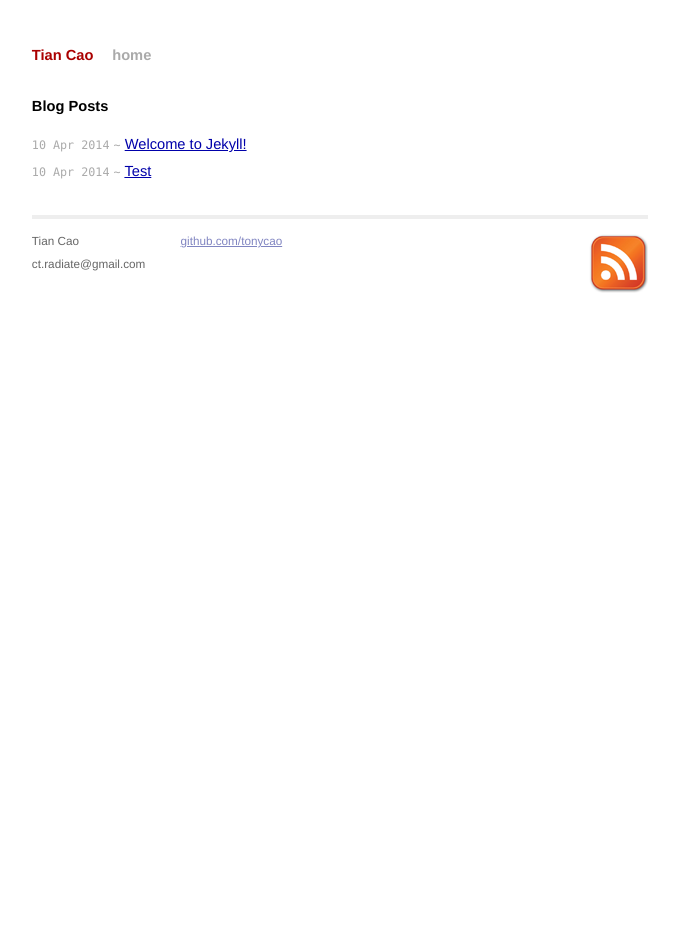
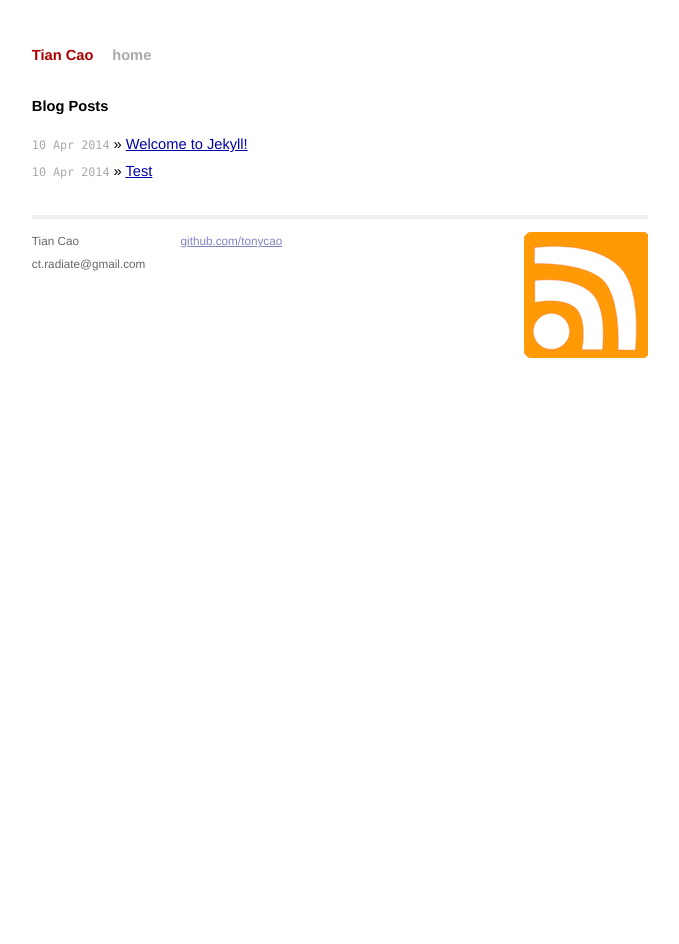
Before and after one commit to tonycao/tonycao.github.io, a Jekyll site: the page built from index.html, in a window 1280 px wide. Shown: the whole page, without its empty margins (300-979 px from the left). Built offline with Jekyll 4.4.1, drawn with Linux system fonts in a browser that asks for light colours; Markdown is read by kramdown in place of the engine named in the settings.

Commit message:
modified rss icon

```diff
--- a/index.html
+++ b/index.html
@@ -7,7 +7,7 @@
 	<h1>Blog Posts</h1>
 	<ul class="posts">
 		{% for post in site.posts %}
-		<li><span>{{ post.date | date_to_string }}</span> <span class="seperator">~</span> <a href="{{ post.url }}">{{ post.title }}</a></li>
+		<li><span>{{ post.date | date_to_string }}</span> &raquo; <a href="{{ post.url }}">{{ post.title }}</a></li>
 		{% endfor %}
 	</ul>
 </div>
```
Also changed, not shown: images/rss.png.
